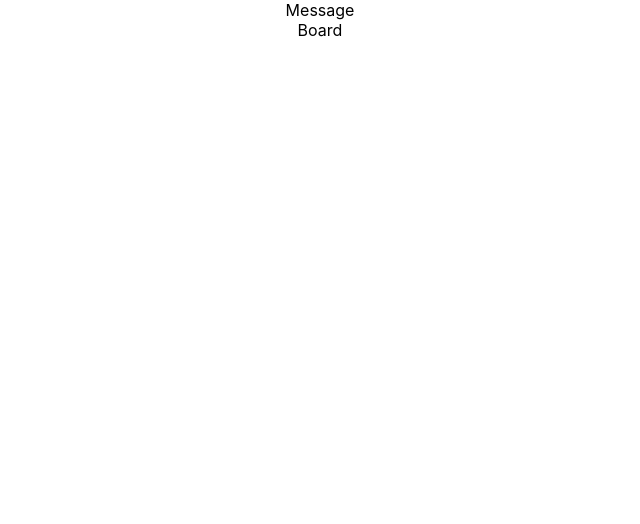
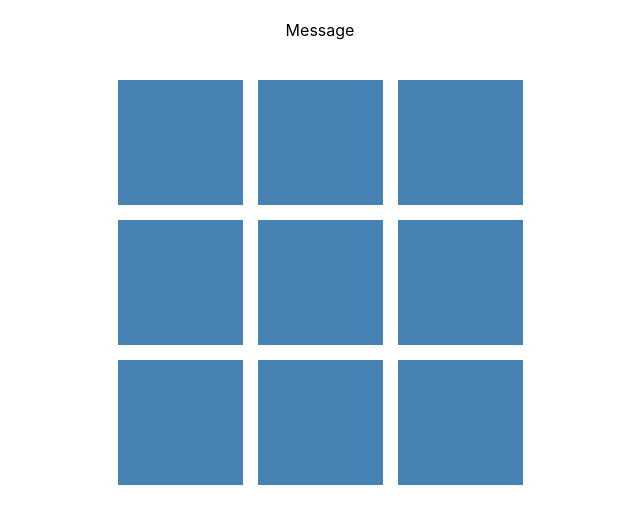
Before and after one commit to davejfish/react-tictactoe, a React (Create React App) app: page / in a window 1280 px wide. Shown: the top 524 px of the page, without its empty margins (320-960 px from the left). Built offline with nearby package versions, Linux system fonts and the light colour scheme.

Commit message:
building board based on gamestate

```diff
--- a/src/App.css
+++ b/src/App.css
@@ -1,38 +1,5 @@
 .App {
-  text-align: center;
-}
-
-.App-logo {
-  height: 40vmin;
-  pointer-events: none;
-}
-
-@media (prefers-reduced-motion: no-preference) {
-  .App-logo {
-    animation: App-logo-spin infinite 20s linear;
-  }
-}
-
-.App-header {
-  background-color: #282c34;
-  min-height: 100vh;
   display: flex;
   flex-direction: column;
   align-items: center;
-  justify-content: center;
-  font-size: calc(10px + 2vmin);
-  color: white;
 }
-
-.App-link {
-  color: #61dafb;
-}
-
-@keyframes App-logo-spin {
-  from {
-    transform: rotate(0deg);
-  }
-  to {
-    transform: rotate(360deg);
-  }
-}
--- a/src/components/Board/Board.css
+++ b/src/components/Board/Board.css
@@ -0,0 +1,19 @@
+.game-board {
+  display: grid;
+  grid-template-columns: repeat(3, 125px);
+  grid-gap: 15px;
+  margin-top: 40px;
+}
+
+.box {
+  display: flex;
+  justify-content: center;
+  align-items: center;
+  height: 125px;
+  background-color: steelblue;
+  font-size: 2em;
+}
+
+.box:hover {
+  opacity: .5;
+}
--- a/src/components/Board/Board.js
+++ b/src/components/Board/Board.js
@@ -1,7 +1,25 @@
+import { useContext } from 'react';
+import { GameContext } from '../../context/GameContext';
 import './Board.css';
 
 export default function Board() {
+  const { gameBoard, setGameBoard } = useContext(GameContext);
+
+  const handleClick = (box) => {
+    const newBoard = gameBoard.map((square) => {
+      if (square.position === box.position) {
+        return { position: box.position, content: 'ye' };
+      }
+      return square;
+    });
+    setGameBoard(newBoard);
+  };
+
   return (
-    <div>Board</div>
+    <div className='game-board'>
+      {gameBoard.map(box => (
+        <div className='box' onClick={() => handleClick(box)} key={box.position}>{box.content}</div>
+      ))}
+    </div>
   );
 }
--- a/src/components/Message/Message.css
+++ b/src/components/Message/Message.css
@@ -0,0 +1,3 @@
+.message {
+  margin-top: 20px;
+}
--- a/src/components/Message/Message.js
+++ b/src/components/Message/Message.js
@@ -2,6 +2,6 @@ import './Message.css';
 
 export default function Message() {
   return (
-    <div>Message</div>
+    <div className='message'>Message</div>
   );
 }
--- a/src/context/GameContext.js
+++ b/src/context/GameContext.js
@@ -1,10 +1,11 @@
 import { useState } from 'react';
 import { createContext } from 'react';
+import newGame from '../state/default';
 
 const GameContext = createContext();
 
 const GameProvider = ({ children }) => {
-  const [gameBoard, setGameBoard] = useState([]);
+  const [gameBoard, setGameBoard] = useState(newGame);
 
   return (
     <GameContext.Provider value={{ gameBoard, setGameBoard }}>
--- a/src/index.js
+++ b/src/index.js
@@ -11,7 +11,6 @@ root.render(
     <GameProvider >
       <App />
     </GameProvider>
-
   </React.StrictMode>
 );
 
--- /dev/null
+++ b/src/state/default.js
@@ -0,0 +1,13 @@
+const newGame = [
+  { position: 0, content: '' },
+  { position: 1, content: '' },
+  { position: 2, content: '' },
+  { position: 3, content: '' },
+  { position: 4, content: '' },
+  { position: 5, content: '' },
+  { position: 6, content: '' },
+  { position: 7, content: '' },
+  { position: 8, content: '' },
+];
+
+export default newGame;
```
